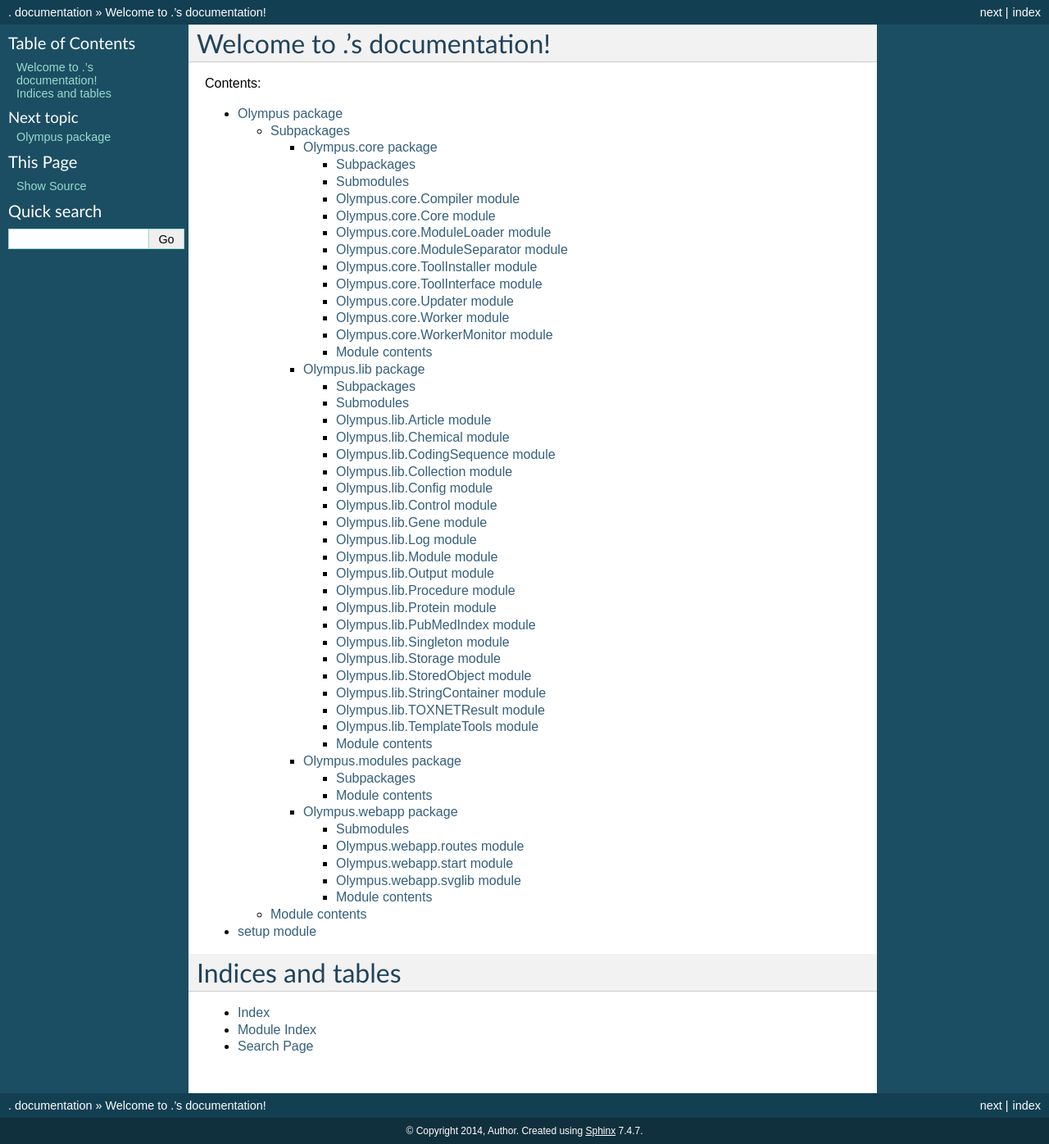
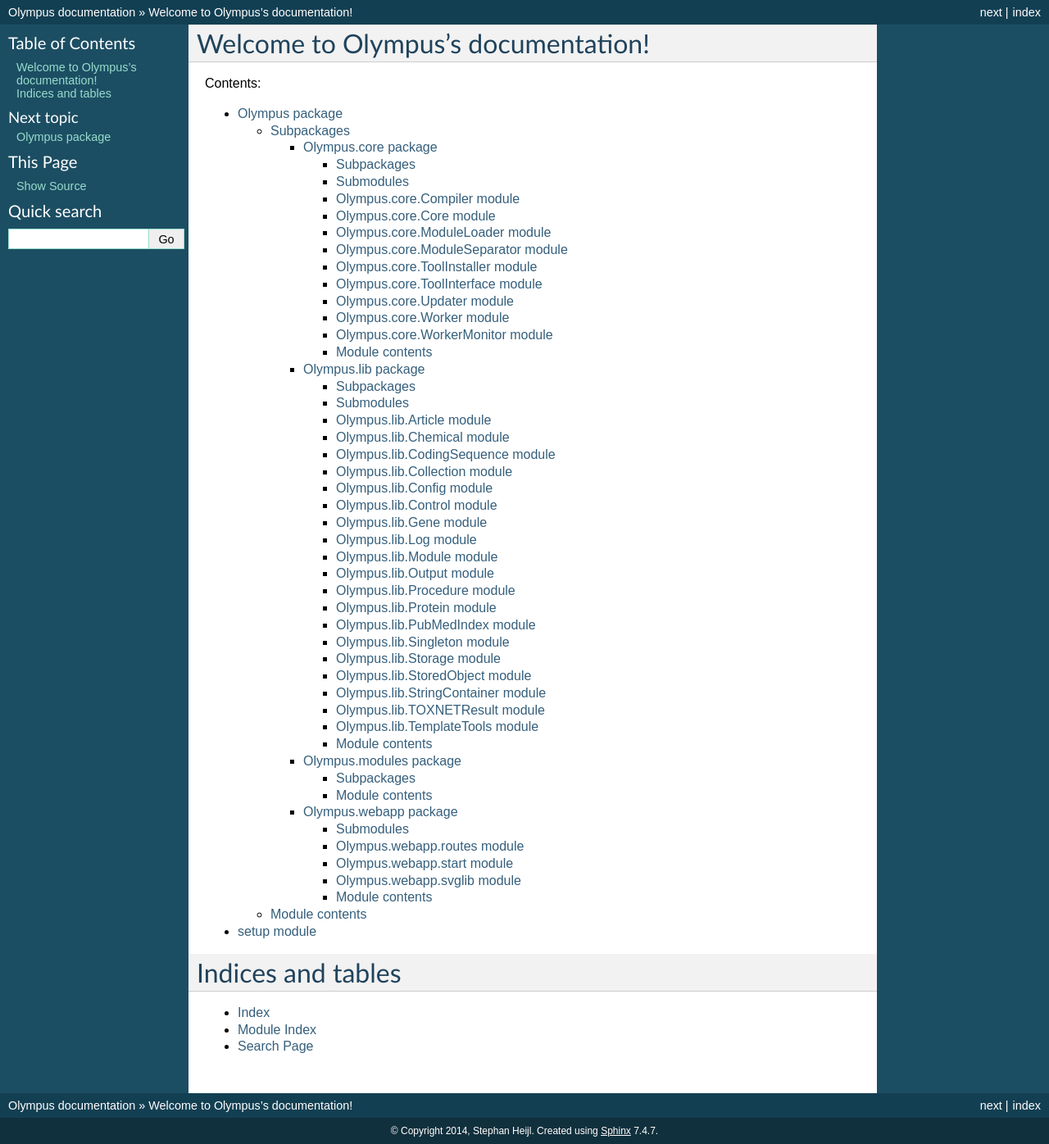
Before and after one commit to HAN-Olympus/Olympus, a Sphinx documentation site: the page built from docs/index.rst, in a window 1280 px wide. Shown: the whole page at 82% size. Built offline with Sphinx 7.4.7, drawn with Linux system fonts in a browser that asks for light colours.

```diff
--- a/docs/conf.py
+++ b/docs/conf.py
@@ -1,7 +1,7 @@
 # -*- coding: utf-8 -*-
 #
-# . documentation build configuration file, created by
-# sphinx-quickstart on Sat Aug  9 20:40:13 2014.
+# Olympus documentation build configuration file, created by
+# sphinx-quickstart on Sun Aug 10 01:07:40 2014.
 #
 # This file is execfile()d with the current directory set to its
 # containing dir.
@@ -46,8 +46,8 @@
 master_doc = 'index'
 
 # General information about the project.
-project = u'.'
-copyright = u'2014, Author'
+project = u'Olympus'
+copyright = u'2014, Stephan Heijl'
 
 # The version info for the project you're documenting, acts as replacement for
 # |version| and |release|, also used in various other places throughout the
@@ -179,7 +179,7 @@
 #html_file_suffix = None
 
 # Output file base name for HTML help builder.
-htmlhelp_basename = 'sphinxdoc'
+htmlhelp_basename = 'Olympusdoc'
 
 
 # -- Options for LaTeX output ---------------------------------------------
@@ -199,8 +199,8 @@
 # (source start file, target name, title,
 #  author, documentclass [howto, manual, or own class]).
 latex_documents = [
-  ('index', 'sphinx.tex', u'. Documentation',
-   u'Author', 'manual'),
+  ('index', 'Olympus.tex', u'Olympus Documentation',
+   u'Stephan Heijl', 'manual'),
 ]
 
 # The name of an image file (relative to this directory) to place at the top of
@@ -229,8 +229,8 @@
 # One entry per manual page. List of tuples
 # (source start file, name, description, authors, manual section).
 man_pages = [
-    ('index', 'sphinx', u'. Documentation',
-     [u'Author'], 1)
+    ('index', 'olympus', u'Olympus Documentation',
+     [u'Stephan Heijl'], 1)
 ]
 
 # If true, show URL addresses after external links.
@@ -243,8 +243,8 @@
 # (source start file, target name, title, author,
 #  dir menu entry, description, category)
 texinfo_documents = [
-  ('index', 'sphinx', u'. Documentation',
-   u'Author', 'sphinx', 'One line description of project.',
+  ('index', 'Olympus', u'Olympus Documentation',
+   u'Stephan Heijl', 'Olympus', 'One line description of project.',
    'Miscellaneous'),
 ]
 
@@ -264,13 +264,13 @@
 # -- Options for Epub output ----------------------------------------------
 
 # Bibliographic Dublin Core info.
-epub_title = u'.'
-epub_author = u'Author'
-epub_publisher = u'Author'
-epub_copyright = u'2014, Author'
+epub_title = u'Olympus'
+epub_author = u'Stephan Heijl'
+epub_publisher = u'Stephan Heijl'
+epub_copyright = u'2014, Stephan Heijl'
 
 # The basename for the epub file. It defaults to the project name.
-#epub_basename = u'.'
+#epub_basename = u'Olympus'
 
 # The HTML theme for the epub output. Since the default themes are not optimized
 # for small screen space, using the same theme for HTML and epub output is
@@ -329,4 +329,4 @@
 
 # If false, no index is generated.
 #epub_use_index = True
-sys.path.append('..')
+sys.path.append("..")
--- a/docs/index.rst
+++ b/docs/index.rst
@@ -1,10 +1,10 @@
-.. . documentation master file, created by
-   sphinx-quickstart on Sat Aug  9 20:40:13 2014.
+.. Olympus documentation master file, created by
+   sphinx-quickstart on Sun Aug 10 01:07:40 2014.
    You can adapt this file completely to your liking, but it should at least
    contain the root `toctree` directive.
 
-Welcome to .'s documentation!
-=============================
+Welcome to Olympus's documentation!
+===================================
 
 Contents:
 
--- a/requirements.txt
+++ b/requirements.txt
@@ -19,3 +19,4 @@
 importlib>=1.0.3
 PyGithub>=1.25.0
 xenon>=0.1
+irc>=8.9.1
```
Also changed, not shown: 4 other files.
